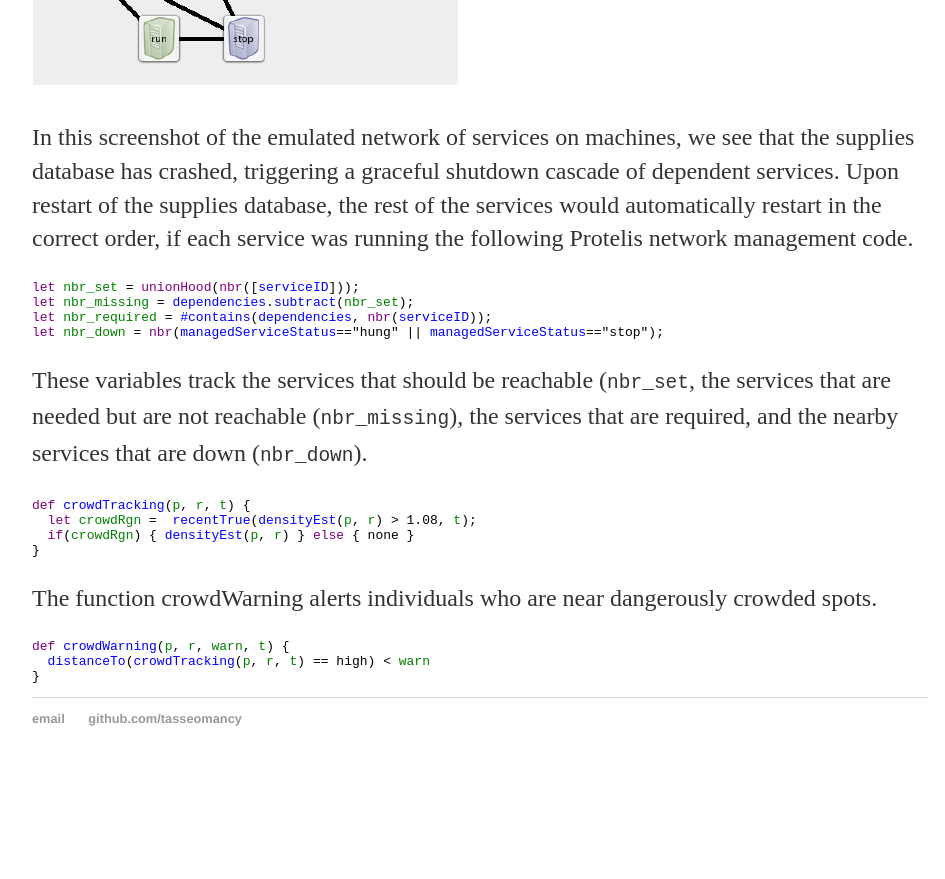
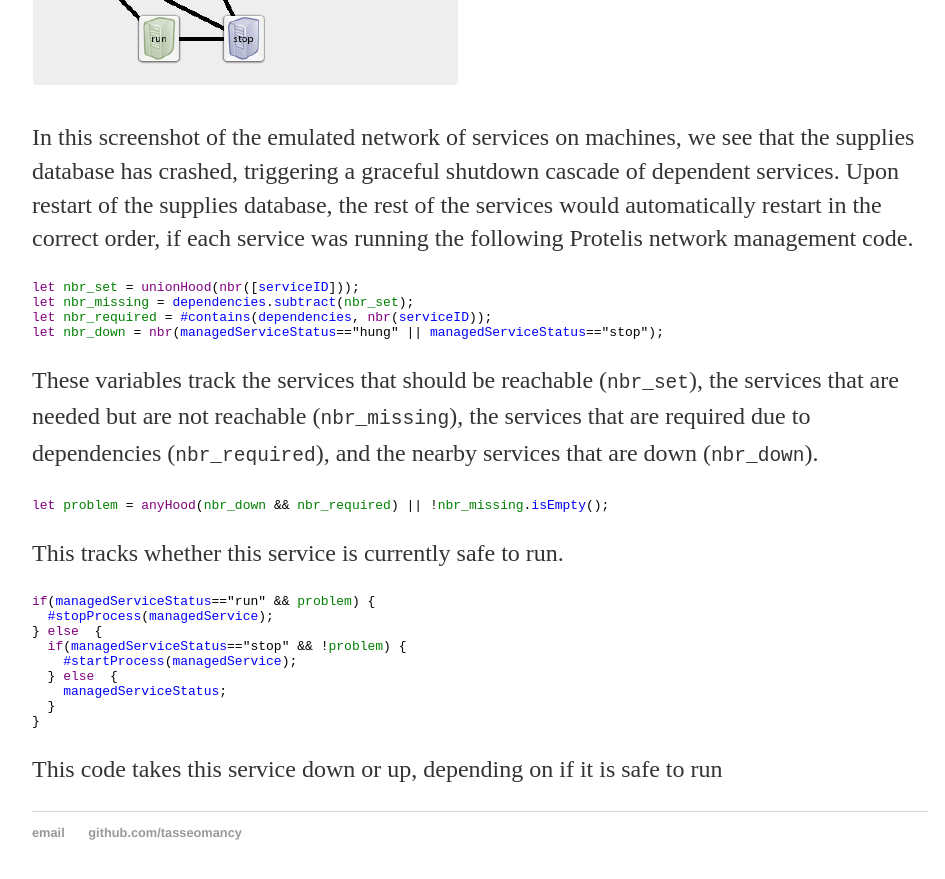
Before and after one commit to tasseomancy/tasseomancy.github.io, a Jekyll site: the page built from _posts/2018-02-22-network-management.md, in a window 1280 px wide and 900 px high, scrolled down 1585 px. Shown: the top 879 px of the window, without its empty margins (160-1105 px from the left). Built offline with Jekyll 4.4.1, drawn with Linux system fonts in a browser that asks for light colours; before the commit the page ends 2371 px from its top, so only the background shows below that.

Commit message:
Update 2018-02-22-network-management.md

```diff
--- a/_posts/2018-02-22-network-management.md
+++ b/_posts/2018-02-22-network-management.md
@@ -25,19 +25,24 @@ In this screenshot of the emulated network of services on machines, we see that
 <code style="color:purple">let</code><code style="color:green"> nbr_down </code><code>= </code><code style="color:purple">nbr</code><code>(</code><code style="color:blue">managedServiceStatus</code><code>=="hung" || </code><code style="color:blue">managedServiceStatus</code><code>=="stop");</code>
 </pre>
 
-These variables track the services that should be reachable (<code>nbr_set</code>, the services that are needed but are not reachable (<code>nbr_missing</code>), the services that are required, and the nearby services that are down (<code>nbr_down</code>).
+These variables track the services that should be reachable (<code>nbr_set</code>), the services that are needed but are not reachable (<code>nbr_missing</code>), the services that are required due to dependencies (<code>nbr_required</code>), and the nearby services that are down (<code>nbr_down</code>).
 
 <pre>
-<code style="color:purple">def</code><code style="color:blue"> crowdTracking</code><code>(</code><code style="color:green">p</code><code>, </code><code style="color:green">r</code><code>, </code><code style="color:green">t</code><code>) {</code>
-<code style="color:purple">  let</code><code style="color:green"> crowdRgn</code><code> = </code><code style="color:blue"> recentTrue</code><code>(</code><code style="color:blue">densityEst</code><code>(</code><code style="color:green">p</code><code>, </code><code style="color:green">r</code><code>) > 1.08, </code><code style="color:green">t</code><code>);</code>
-<code style="color:purple">  if</code><code>(</code><code style="color:green">crowdRgn</code><code>) { </code><code style="color:blue">densityEst</code><code>(</code><code style="color:green">p</code><code>, </code><code style="color:green">r</code><code>) } </code><code style="color:purple">else</code><code> { none }</code>
+<code style="color:purple">let</code><code style="color:green"> problem </code><code>= </code><code style="color:purple">anyHood</code><code>(</code><code style="color:green">nbr_down </code><code>&& </code><code style="color:green">nbr_required</code><code>) || !</code><code style="color:green">nbr_missing</code><code>.</code><code style="color:blue">isEmpty</code><code>();</code>
+</pre>
+
+This tracks whether this service is currently safe to run.
+
+<pre>
+<code style="color:purple">if</code><code>(</code><code style="color:blue">managedServiceStatus</code><code>=="run" && </code><code style="color:green">problem</code><code>) {</code>
+<code style="color:blue">  #stopProcess</code><code>(</code><code style="color:blue">managedService</code><code>);</code>
+<code>} </code><code style="color:purple">else</code><code>  {</code>
+<code style="color:purple">  if</code><code>(</code><code style="color:blue">managedServiceStatus</code><code>=="stop" && !</code><code style="color:green">problem</code><code>) {</code>
+<code style="color:blue">    #startProcess</code><code>(</code><code style="color:blue">managedService</code><code>);</code>
+<code>  } </code><code style="color:purple">else</code><code>  {</code>
+<code style="color:blue">    managedServiceStatus</code><code>;</code>
+<code>  }</code>
 <code>}</code>
 </pre>
 
-The function crowdWarning alerts individuals who are near dangerously crowded spots.
-
-<pre>
-<code style="color:purple">def</code><code style="color:blue"> crowdWarning</code><code>(</code><code style="color:green">p</code><code>, </code><code style="color:green">r</code><code>, </code><code style="color:green">warn</code><code>, </code><code style="color:green">t</code><code>) {</code>
-<code style="color:blue">  distanceTo</code><code>(</code><code style="color:blue">crowdTracking</code><code>(</code><code style="color:green">p</code><code>, </code><code style="color:green">r</code><code>, </code><code style="color:green">t</code><code>) == high) < </code><code style="color:green">warn</code>
-<code>}</code>
-</pre>
+This code takes this service down or up, depending on if it is safe to run
```
